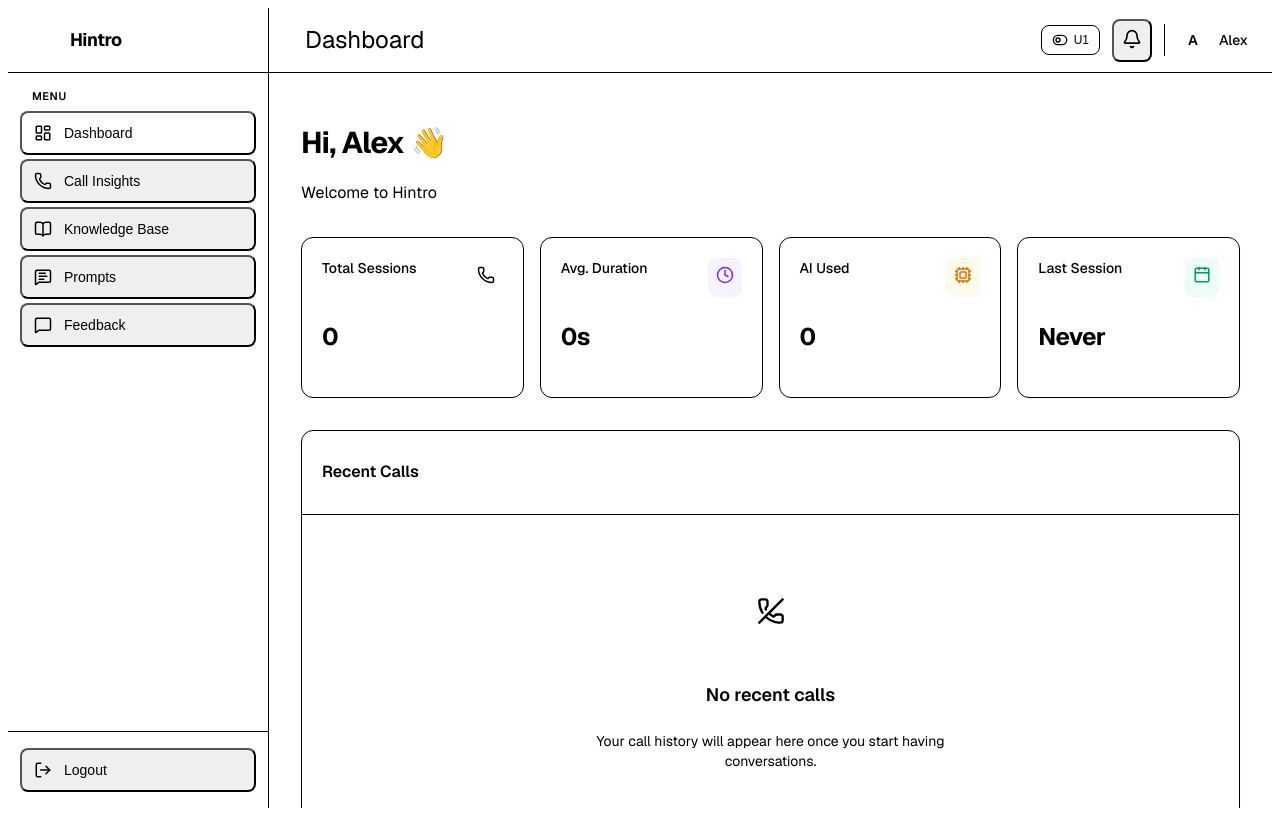
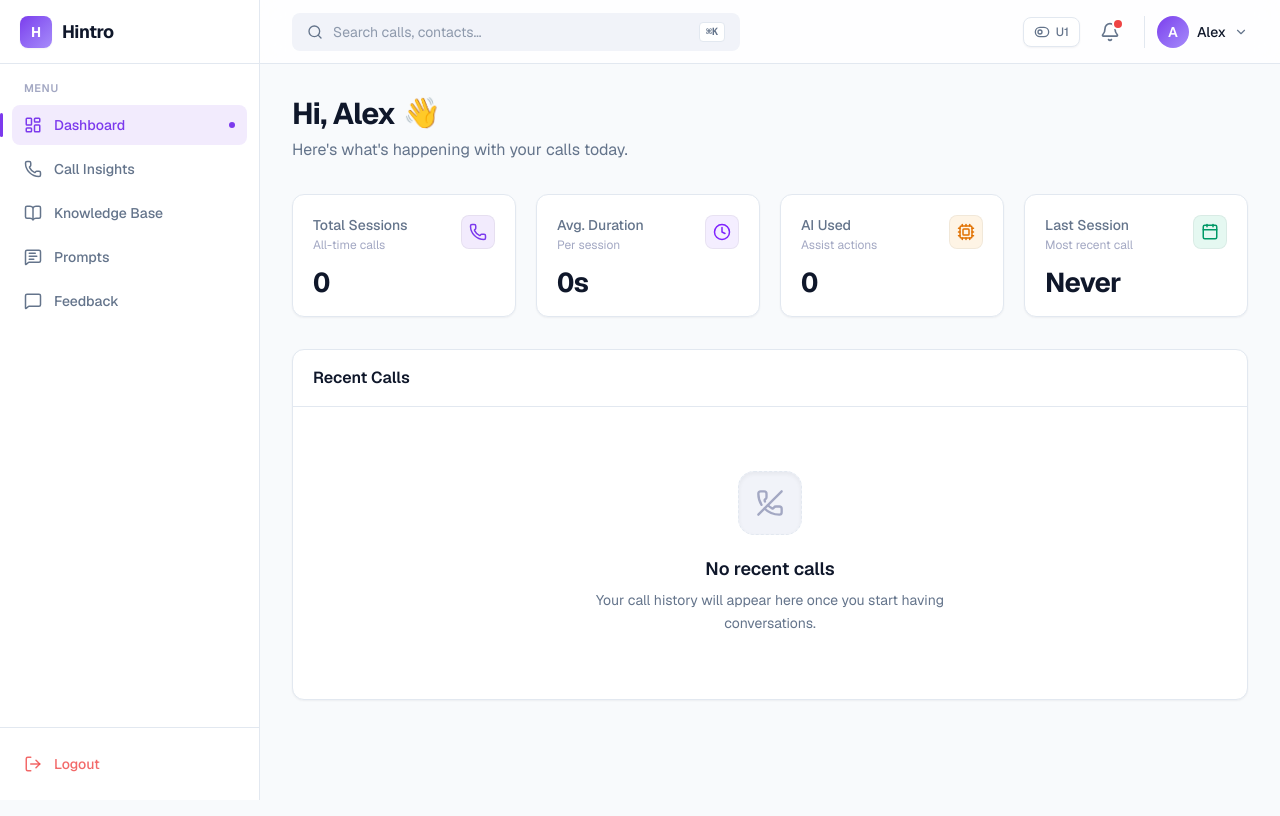
Before and after one commit to lizansarkar/hintro-dashboard, a Next.js app: page / in a window 1280 px wide. Built offline with nearby package versions, Linux system fonts and the light colour scheme.

Commit message:
improve: my full ui is improve

```diff
--- a/src/app/globals.css
+++ b/src/app/globals.css
@@ -1,29 +1,96 @@
-@import url("https://fonts.googleapis.com/css2?family=Inter:wght@400;500;600;700&display=swap");
-
-@reference "tailwindcss";
+@import "tailwindcss";
 
 @theme {
+  /* Brand */
   --color-primary: #7c3aed;
   --color-primary-dark: #6d28d9;
+  --color-primary-light: #a78bfa;
+
+  /* Neutrals */
   --color-background: #f8fafc;
   --color-card: #ffffff;
   --color-text: #0f172a;
   --color-text-muted: #64748b;
   --color-border: #e2e8f0;
+
+  /* Ink scale (used across components) */
+  --color-ink-900: #1a1d2e;
+  --color-ink-700: #3d4263;
+  --color-ink-500: #6b7194;
+  --color-ink-300: #a3a8c3;
+  --color-ink-100: #d4d7e7;
+
+  /* Surface scale */
+  --color-surface-0: #ffffff;
+  --color-surface-50: #f8f9fc;
+  --color-surface-100: #f1f3f9;
+  --color-surface-200: #e9ecf5;
+  --color-surface-300: #dde1ed;
+
+  /* Status */
   --color-success: #10b981;
   --color-warning: #f59e0b;
   --color-danger: #ef4444;
-  --font-family-sans: "Inter", "system-ui", "sans-serif";
-  --shadow-sm: 0 1px 2px 0 rgb(0 0 0 / 0.05);
-  --shadow: 0 1px 3px 0 rgb(0 0 0 / 0.1), 0 1px 2px -1px rgb(0 0 0 / 0.1);
+
+  --shadow-sm: 0 1px 2px 0 rgb(26 29 46 / 0.05);
+  --shadow-md:
+    0 2px 6px -1px rgb(26 29 46 / 0.08), 0 1px 2px -1px rgb(26 29 46 / 0.06);
   --shadow-lg:
-    0 10px 15px -3px rgb(0 0 0 / 0.1), 0 4px 6px -4px rgb(0 0 0 / 0.1);
-  --border-radius: 0.75rem;
+    0 10px 30px -5px rgb(26 29 46 / 0.12), 0 4px 8px -4px rgb(26 29 46 / 0.05);
+
+  --radius-xl: 0.75rem;
+
+  --animate-fade-in: fade-in 0.35s ease-out both;
+  --animate-slide-up: slide-up 0.45s cubic-bezier(0.16, 1, 0.3, 1) both;
+  --animate-slide-in-left: slide-in-left 0.3s ease-out both;
+  --animate-wave: wave 2.2s ease-in-out infinite;
+
+  @keyframes wave {
+    0%, 60%, 100% {
+      transform: rotate(0deg);
+    }
+    10%, 30% {
+      transform: rotate(14deg);
+    }
+    20%, 40% {
+      transform: rotate(-8deg);
+    }
+    50% {
+      transform: rotate(4deg);
+    }
+  }
+
+  @keyframes fade-in {
+    from {
+      opacity: 0;
+    }
+    to {
+      opacity: 1;
+    }
+  }
+
+  @keyframes slide-up {
+    from {
+      opacity: 0;
+      transform: translateY(14px);
+    }
+    to {
+      opacity: 1;
+      transform: translateY(0);
+    }
+  }
+
+  @keyframes slide-in-left {
+    from {
+      opacity: 0;
+      transform: translateX(-16px);
+    }
+    to {
+      opacity: 1;
+      transform: translateX(0);
+    }
+  }
 }
-
-@tailwind base;
-@tailwind components;
-@tailwind utilities;
 
 @layer base {
   * {
@@ -31,16 +98,27 @@
   }
 
   body {
-    @apply bg-background text-text font-sans antialiased;
+    @apply bg-background text-text antialiased;
+    font-feature-settings: "cv11", "ss01";
+  }
+
+  ::selection {
+    @apply bg-primary/15 text-primary-dark;
+  }
+
+  :focus-visible {
+    outline: 2px solid var(--color-primary);
+    outline-offset: 2px;
   }
 
   /* Custom scrollbar */
   ::-webkit-scrollbar {
     width: 6px;
+    height: 6px;
   }
 
   ::-webkit-scrollbar-track {
-    @apply bg-transparent;
+    background: transparent;
   }
 
   ::-webkit-scrollbar-thumb {
@@ -54,13 +132,26 @@
 
 @layer components {
   .sidebar-link {
-    @apply flex items-center gap-3 px-3 py-2.5 rounded-lg text-text-muted
-           transition-all duration-200 text-sm font-medium
-           hover:bg-border hover:text-text;
+    @apply relative flex items-center gap-3 px-3 py-2.5 rounded-lg
+           text-sm font-medium text-text-muted
+           transition-all duration-200
+           hover:bg-surface-100 hover:text-text;
   }
 
   .sidebar-link.active {
     @apply bg-primary/10 text-primary hover:bg-primary/10 hover:text-primary;
+  }
+
+  .sidebar-link.active::before {
+    content: "";
+    position: absolute;
+    left: -12px;
+    top: 50%;
+    transform: translateY(-50%);
+    height: 60%;
+    width: 3px;
+    border-radius: 999px;
+    background-color: var(--color-primary);
   }
 }
 
--- a/src/app/page.tsx
+++ b/src/app/page.tsx
@@ -50,16 +50,18 @@ export default function DashboardPage() {
         <main className="flex-1 overflow-y-auto">
           <div className="max-w-6xl mx-auto px-4 sm:px-6 lg:px-8 py-6 sm:py-8 space-y-6 sm:space-y-8">
             {/* Greeting */}
-            <div className="animate-fade-in">
-              <h1 className="text-2xl sm:text-3xl font-bold text-ink-900 tracking-tight">
-                Hi, {data?.user.name ?? "User"}{" "}
-                <span role="img" aria-label="wave">
-                  👋
-                </span>
-              </h1>
-              <p className="mt-1 text-sm sm:text-base text-ink-500">
-                Welcome to Hintro
-              </p>
+            <div className="animate-fade-in flex flex-col sm:flex-row sm:items-end sm:justify-between gap-3">
+              <div>
+                <h1 className="text-2xl sm:text-3xl font-bold text-text tracking-tight">
+                  Hi, {data?.user.name ?? "User"}{" "}
+                  <span role="img" aria-label="wave" className="inline-block animate-wave origin-bottom-right">
+                    👋
+                  </span>
+                </h1>
+                <p className="mt-1.5 text-sm sm:text-base text-text-muted">
+                  Here&apos;s what&apos;s happening with your calls today.
+                </p>
+              </div>
             </div>
 
             {/* Stats */}
--- a/src/components/EmptyState.tsx
+++ b/src/components/EmptyState.tsx
@@ -13,11 +13,12 @@ export default function EmptyState({
 }: EmptyStateProps) {
   return (
     <div className="flex flex-col items-center justify-center py-16 px-4 text-center animate-fade-in">
-      <div className="w-16 h-16 rounded-2xl bg-border flex items-center justify-center mb-5">
-        <PhoneOff size={28} className="text-text-muted" />
+      <div className="w-16 h-16 rounded-2xl bg-surface-100 border border-dashed border-border
+                      flex items-center justify-center mb-5 shadow-inner">
+        <PhoneOff size={28} className="text-ink-300" />
       </div>
-      <h3 className="text-lg font-semibold text-text mb-2">{title}</h3>
-      <p className="text-sm text-text-muted max-w-sm">{message}</p>
+      <h3 className="text-lg font-semibold text-text mb-1.5">{title}</h3>
+      <p className="text-sm text-text-muted max-w-sm leading-relaxed">{message}</p>
     </div>
   );
 }
--- a/src/components/Navbar.tsx
+++ b/src/components/Navbar.tsx
@@ -1,6 +1,6 @@
 "use client";
 
-import { Menu, Bell, Search, ToggleLeft, ToggleRight } from "lucide-react";
+import { Menu, Bell, Search, ToggleLeft, ToggleRight, ChevronDown } from "lucide-react";
 import { User } from "@/types";
 
 interface NavbarProps {
@@ -18,30 +18,46 @@ export default function Navbar({
 }: NavbarProps) {
   return (
     <header className="sticky top-0 z-30 h-16 bg-card/80 backdrop-blur-md border-b border-border">
-      <div className="flex items-center justify-between h-full px-4 sm:px-6">
+      <div className="flex items-center justify-between gap-4 h-full px-4 sm:px-6 lg:px-8">
         {/* Left: Hamburger + Search */}
-        <div className="flex items-center gap-3">
+        <div className="flex items-center gap-3 flex-1 min-w-0">
           <button
             onClick={onMenuToggle}
-            className="lg:hidden p-2 rounded-lg text-text-muted hover:text-text hover:bg-border transition-colors"
+            className="lg:hidden p-2 rounded-lg text-text-muted hover:text-text hover:bg-surface-100 transition-colors"
             aria-label="Toggle sidebar"
           >
             <Menu size={20} />
           </button>
 
-          <div className="hidden sm:flex items-center gap-2 px-3 py-2 bg-border text-text-muted">
-            <span className="text-2xl">Dashboard</span>
+          <div className="hidden sm:flex items-center gap-2.5 w-full max-w-md px-3.5 py-2 rounded-lg
+                          bg-surface-100 border border-transparent text-text-muted
+                          focus-within:bg-card focus-within:border-primary/40
+                          focus-within:ring-4 focus-within:ring-primary/10
+                          transition-all duration-200 cursor-text">
+            <Search size={16} className="shrink-0" />
+            <input
+              type="text"
+              placeholder="Search calls, contacts…"
+              className="w-full bg-transparent text-sm text-text placeholder:text-text-muted/70 outline-none"
+              aria-label="Search"
+            />
+            <kbd
+              className="hidden md:inline-flex shrink-0 items-center h-5 px-1.5 rounded
+                         bg-card border border-border text-[10px] font-semibold text-text-muted"
+            >
+              ⌘K
+            </kbd>
           </div>
         </div>
 
         {/* Right: State toggle + Notifications + Avatar */}
-        <div className="flex items-center gap-2 sm:gap-3">
+        <div className="flex items-center gap-1.5 sm:gap-3 shrink-0">
           {/* Toggle demo state */}
           <button
             onClick={onToggleState}
             className="flex items-center gap-1.5 px-2.5 py-1.5 rounded-lg text-xs font-medium
-                       border border-border bg-border text-text-muted
-                       hover:bg-border hover:text-text transition-colors"
+                       border border-border bg-card text-text-muted shadow-sm
+                       hover:border-primary/40 hover:text-text transition-colors"
             title={`Switch to ${userState === "u1" ? "u2" : "u1"} state`}
           >
             {userState === "u1" ? (
@@ -56,22 +72,32 @@ export default function Navbar({
 
           {/* Notifications */}
           <button
-            className="relative p-2 rounded-lg text-text-muted hover:text-text hover:bg-border transition-colors"
+            className="relative p-2 rounded-lg text-text-muted hover:text-text hover:bg-surface-100 transition-colors"
             aria-label="Notifications"
           >
             <Bell size={20} />
-            <span className="absolute top-1.5 right-1.5 w-2 h-2 bg-primary rounded-full" />
+            <span className="absolute top-1.5 right-1.5 flex items-center justify-center
+                             min-w-[8px] h-2 px-0.5 bg-danger ring-2 ring-card rounded-full" />
           </button>
 
           {/* Avatar */}
-          <div className="flex items-center gap-2.5 pl-2 sm:pl-3 sm:border-l sm:border-border">
-            <div className="w-8 h-8 rounded-full bg-primary/10 text-primary flex items-center justify-center text-sm font-semibold">
+          <button
+            className="flex items-center gap-2 pl-2 sm:pl-3 sm:ml-1 sm:border-l sm:border-border group"
+            aria-label="Account menu"
+          >
+            <div className="w-8 h-8 rounded-full bg-gradient-to-br from-primary to-primary-light
+                            text-white flex items-center justify-center text-sm font-semibold
+                            ring-2 ring-card shadow-sm select-none">
               {user?.name?.[0] || "U"}
             </div>
             <span className="hidden md:block text-sm font-medium text-text">
               {user?.name || "User"}
             </span>
-          </div>
+            <ChevronDown
+              size={14}
+              className="hidden md:block text-text-muted transition-transform duration-200 group-hover:translate-y-0.5"
+            />
+          </button>
         </div>
       </div>
     </header>
--- a/src/components/Sidebar.tsx
+++ b/src/components/Sidebar.tsx
@@ -56,17 +56,17 @@ export default function Sidebar({
       {/* Sidebar panel */}
       <aside
         className={`
-          fixed top-0 left-0 z-50 h-full w-[260px] bg-card border-r border-border
+          fixed top-0 left-0 z-50 h-full w-[260px] bg-card border-r border-border shadow-lg lg:shadow-none
           flex flex-col transition-transform duration-300 ease-in-out
           lg:translate-x-0 lg:static lg:z-auto
           ${isOpen ? "translate-x-0" : "-translate-x-full"}
         `}
       >
         {/* Logo / Brand */}
-        <div className="flex items-center justify-between h-16 px-5 border-b border-border">
+        <div className="flex items-center justify-between h-16 px-5 border-b border-border shrink-0">
           <div className="flex items-center gap-2.5">
-            <div className="w-8 h-8 rounded-lg bg-primary flex items-center justify-center">
-              <span className="text-white font-bold text-sm">H</span>
+            <div className="w-8 h-8 rounded-lg bg-gradient-to-br from-primary to-primary-light flex items-center justify-center shadow-sm">
+              <span className="text-white font-bold text-sm select-none">H</span>
             </div>
             <span className="text-lg font-bold text-text tracking-tight">
               Hintro
@@ -75,7 +75,7 @@ export default function Sidebar({
 
           <button
             onClick={onClose}
-            className="lg:hidden p-1.5 rounded-lg text-text-muted hover:text-text hover:bg-border transition-colors"
+            className="lg:hidden p-1.5 rounded-lg text-text-muted hover:text-text hover:bg-surface-100 transition-colors"
             aria-label="Close sidebar"
           >
             <X size={20} />
@@ -98,19 +98,23 @@ export default function Sidebar({
             >
               <Icon size={18} className="shrink-0" />
               <span className="flex-1 text-left">{label}</span>
-              <ChevronRight
-                size={14}
-                className="opacity-0 group-hover:opacity-100 transition-opacity text-ink-300"
-              />
+              {activeItem === id ? (
+                <span className="w-1.5 h-1.5 rounded-full bg-primary shrink-0" aria-hidden="true" />
+              ) : (
+                <ChevronRight
+                  size={14}
+                  className="opacity-0 -translate-x-1 group-hover:opacity-100 group-hover:translate-x-0 transition-all duration-200 text-ink-300"
+                />
+              )}
             </button>
           ))}
         </nav>
 
         {/* Logout */}
-        <div className="px-3 py-4 border-t border-border">
+        <div className="px-3 py-4 border-t border-border shrink-0">
           <button
             onClick={handleLogout}
-            className="sidebar-link w-full text-danger/70 hover:text-danger hover:bg-danger/5"
+            className="sidebar-link w-full text-danger/80 hover:text-danger hover:bg-danger/10"
           >
             <LogOut size={18} className="shrink-0" />
             <span>Logout</span>
--- a/src/components/StatsCards.tsx
+++ b/src/components/StatsCards.tsx
@@ -13,33 +13,37 @@ const cardConfig = [
   {
     key: "totalSessions" as const,
     label: "Total Sessions",
+    sub: "All-time calls",
     icon: Phone,
     color: "text-primary",
     bg: "bg-primary/10",
-    format: (v: number) => v.toString(),
+    format: (v: number) => v.toLocaleString("en-US"),
   },
   {
     key: "averageDuration" as const,
     label: "Avg. Duration",
+    sub: "Per session",
     icon: Clock,
-    color: "text-violet-600",
-    bg: "bg-violet-50",
+    color: "text-violet-600 dark:text-violet-400",
+    bg: "bg-violet-500/10",
     format: (v: number) => formatDuration(v),
   },
   {
     key: "aiUsed" as const,
     label: "AI Used",
+    sub: "Assist actions",
     icon: Cpu,
-    color: "text-amber-600",
-    bg: "bg-amber-50",
-    format: (v: number) => v.toString(),
+    color: "text-amber-600 dark:text-amber-400",
+    bg: "bg-amber-500/10",
+    format: (v: number) => v.toLocaleString("en-US"),
   },
   {
     key: "lastSession" as const,
     label: "Last Session",
+    sub: "Most recent call",
     icon: Calendar,
-    color: "text-emerald-600",
-    bg: "bg-emerald-50",
+    color: "text-emerald-600 dark:text-emerald-400",
+    bg: "bg-emerald-500/10",
     format: (_: number, raw: DashboardStats) => formatDate(raw.lastSession),
   },
 ];
@@ -48,7 +52,10 @@ function SkeletonCard() {
   return (
     <div className="bg-card rounded-xl border border-border p-5 shadow-sm">
       <div className="flex items-start justify-between mb-4">
-        <div className="skeleton w-24 h-3.5 rounded" />
+        <div className="space-y-2">
+          <div className="skeleton w-24 h-3.5 rounded" />
+          <div className="skeleton w-16 h-3 rounded" />
+        </div>
         <div className="skeleton w-9 h-9 rounded-lg" />
       </div>
       <div className="skeleton w-20 h-7 rounded" />
@@ -59,7 +66,7 @@ function SkeletonCard() {
 export default function StatsCards({ stats, loading }: StatsCardsProps) {
   if (loading) {
     return (
-      <div className="grid grid-cols-1 sm:grid-cols-2 xl:grid-cols-4 gap-4">
+      <div className="grid grid-cols-1 sm:grid-cols-2 xl:grid-cols-4 gap-4 sm:gap-5">
         {Array.from({ length: 4 }).map((_, i) => (
           <SkeletonCard key={i} />
         ))}
@@ -68,7 +75,7 @@ export default function StatsCards({ stats, loading }: StatsCardsProps) {
   }
 
   return (
-    <div className="grid grid-cols-1 sm:grid-cols-2 xl:grid-cols-4 gap-4">
+    <div className="grid grid-cols-1 sm:grid-cols-2 xl:grid-cols-4 gap-4 sm:gap-5">
       {cardConfig.map((card, index) => {
         const Icon = card.icon;
         const value = card.format(stats[card.key] as number, stats);
@@ -76,25 +83,39 @@ export default function StatsCards({ stats, loading }: StatsCardsProps) {
         return (
           <div
             key={card.key}
-            className="group bg-card rounded-xl border border-border p-5
-                       shadow-sm hover:shadow hover:border-border transition-all duration-200 animate-slide-up"
+            className="group relative bg-card rounded-xl border border-border p-5
+                       shadow-sm hover:shadow-md hover:-translate-y-0.5 hover:border-primary/25
+                       transition-all duration-200 animate-slide-up overflow-hidden"
             style={{
               animationDelay: `${index * 80}ms`,
               animationFillMode: "backwards",
             }}
           >
+            {/* Hover accent line */}
+            <span
+              aria-hidden="true"
+              className="absolute inset-x-0 top-0 h-[3px] bg-gradient-to-r from-primary to-primary-light
+                         opacity-0 group-hover:opacity-100 transition-opacity duration-300"
+            />
+
             <div className="flex items-start justify-between mb-4">
-              <span className="text-sm font-medium text-text-muted">
-                {card.label}
-              </span>
+              <div>
+                <span className="block text-sm font-medium text-text-muted">
+                  {card.label}
+                </span>
+                <span className="mt-0.5 block text-xs text-ink-300">
+                  {card.sub}
+                </span>
+              </div>
               <div
-                className={`${card.bg} ${card.color} p-2 rounded-lg
+                className={`${card.bg} ${card.color} p-2 rounded-lg ring-1 ring-inset ring-black/5
                              group-hover:scale-110 transition-transform duration-200`}
               >
                 <Icon size={18} />
               </div>
             </div>
-            <p className="text-2xl font-bold text-text tracking-tight">
+
+            <p className="text-2xl sm:text-[1.7rem] leading-none font-bold text-text tracking-tight tabular-nums">
               {value}
             </p>
           </div>
--- a/tailwind.config.ts
+++ /dev/null
@@ -1,79 +0,0 @@
-import type { Config } from "tailwindcss";
-
-const config: Config = {
-  content: [
-    "./app/**/*.{js,ts,jsx,tsx,mdx}",
-    "./components/**/*.{js,ts,jsx,tsx,mdx}",
-    "./hooks/**/*.{js,ts,jsx,tsx,mdx}",
-    "./services/**/*.{js,ts,jsx,tsx,mdx}",
-    "./types/**/*.{js,ts,jsx,tsx,mdx}",
-    "./utils/**/*.{js,ts,jsx,tsx,mdx}",
-  ],
-  theme: {
-    extend: {
-      colors: {
-        brand: {
-          50: "#f0f4ff",
-          100: "#dbe4ff",
-          200: "#bac8ff",
-          300: "#91a7ff",
-          400: "#748ffc",
-          500: "#5c7cfa",
-          600: "#4c6ef5",
-          700: "#4263eb",
-          800: "#3b5bdb",
-          900: "#364fc7",
-        },
-        surface: {
-          0: "#ffffff",
-          50: "#f8f9fc",
-          100: "#f1f3f9",
-          200: "#e9ecf5",
-          300: "#dde1ed",
-        },
-        ink: {
-          900: "#1a1d2e",
-          700: "#3d4263",
-          500: "#6b7194",
-          300: "#a3a8c3",
-          100: "#d4d7e7",
-        },
-        success: "#37b24d",
-        warning: "#f59f00",
-        danger: "#f03e3e",
-      },
-      fontFamily: {
-        sans: ["Inter", "system-ui", "sans-serif"],
-      },
-      boxShadow: {
-        card: "0 1px 3px rgba(26,29,46,0.06), 0 1px 2px rgba(26,29,46,0.04)",
-        cardHover:
-          "0 4px 12px rgba(26,29,46,0.08), 0 2px 4px rgba(26,29,46,0.04)",
-        elevated:
-          "0 10px 30px rgba(26,29,46,0.1), 0 4px 8px rgba(26,29,46,0.04)",
-      },
-      animation: {
-        "fade-in": "fadeIn 0.4s ease-out",
-        "slide-up": "slideUp 0.4s ease-out",
-        "slide-in-left": "slideInLeft 0.3s ease-out",
-      },
-      keyframes: {
-        fadeIn: {
-          "0%": { opacity: "0" },
-          "100%": { opacity: "1" },
-        },
-        slideUp: {
-          "0%": { opacity: "0", transform: "translateY(12px)" },
-          "100%": { opacity: "1", transform: "translateY(0)" },
-        },
-        slideInLeft: {
-          "0%": { opacity: "0", transform: "translateX(-16px)" },
-          "100%": { opacity: "1", transform: "translateX(0)" },
-        },
-      },
-    },
-  },
-  plugins: [],
-};
-
-export default config;
```
Also changed, not shown: src/components/RecentCalls.tsx (+30 -13 lines), components.json, 1 other file (tests, documents, lock files or other folders).
